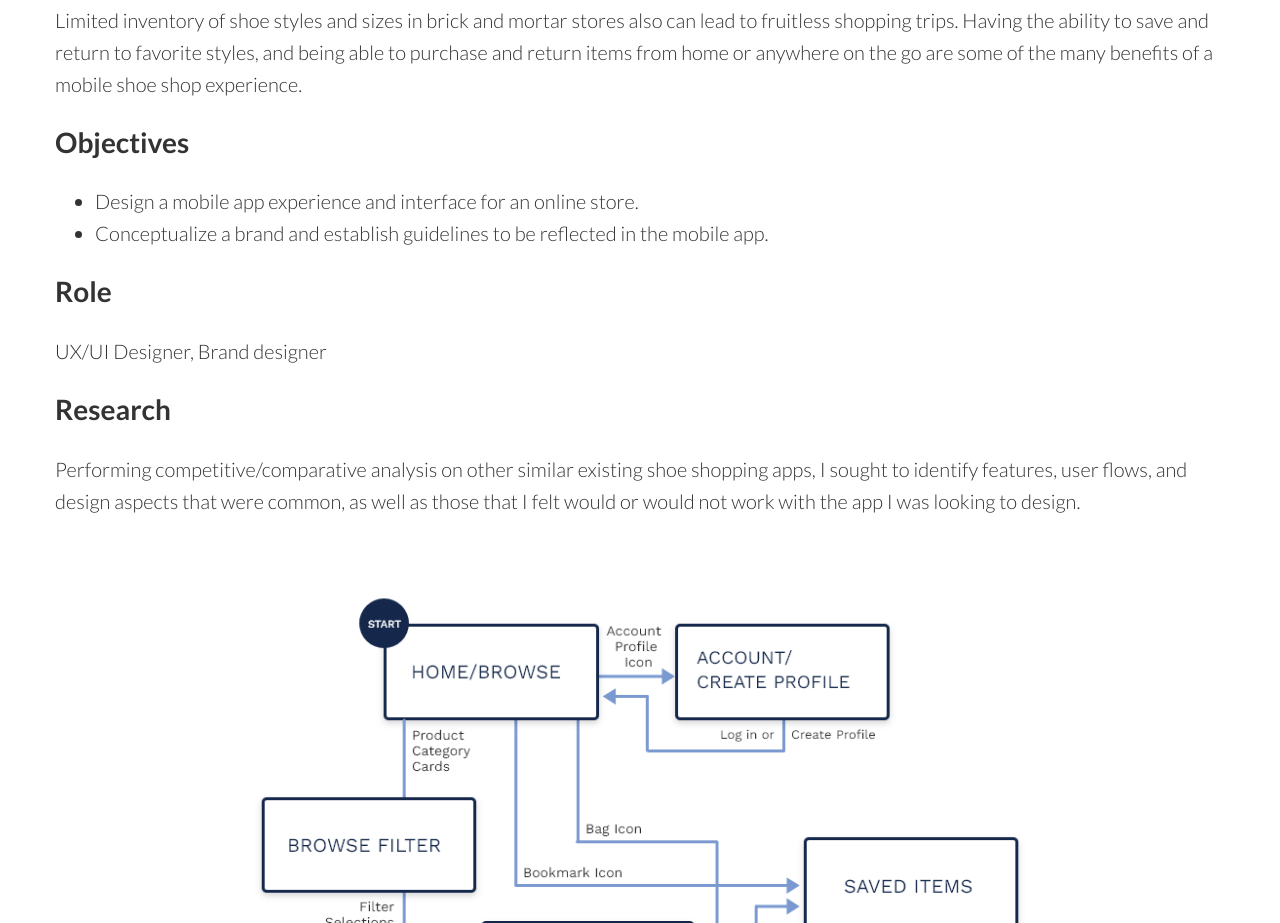
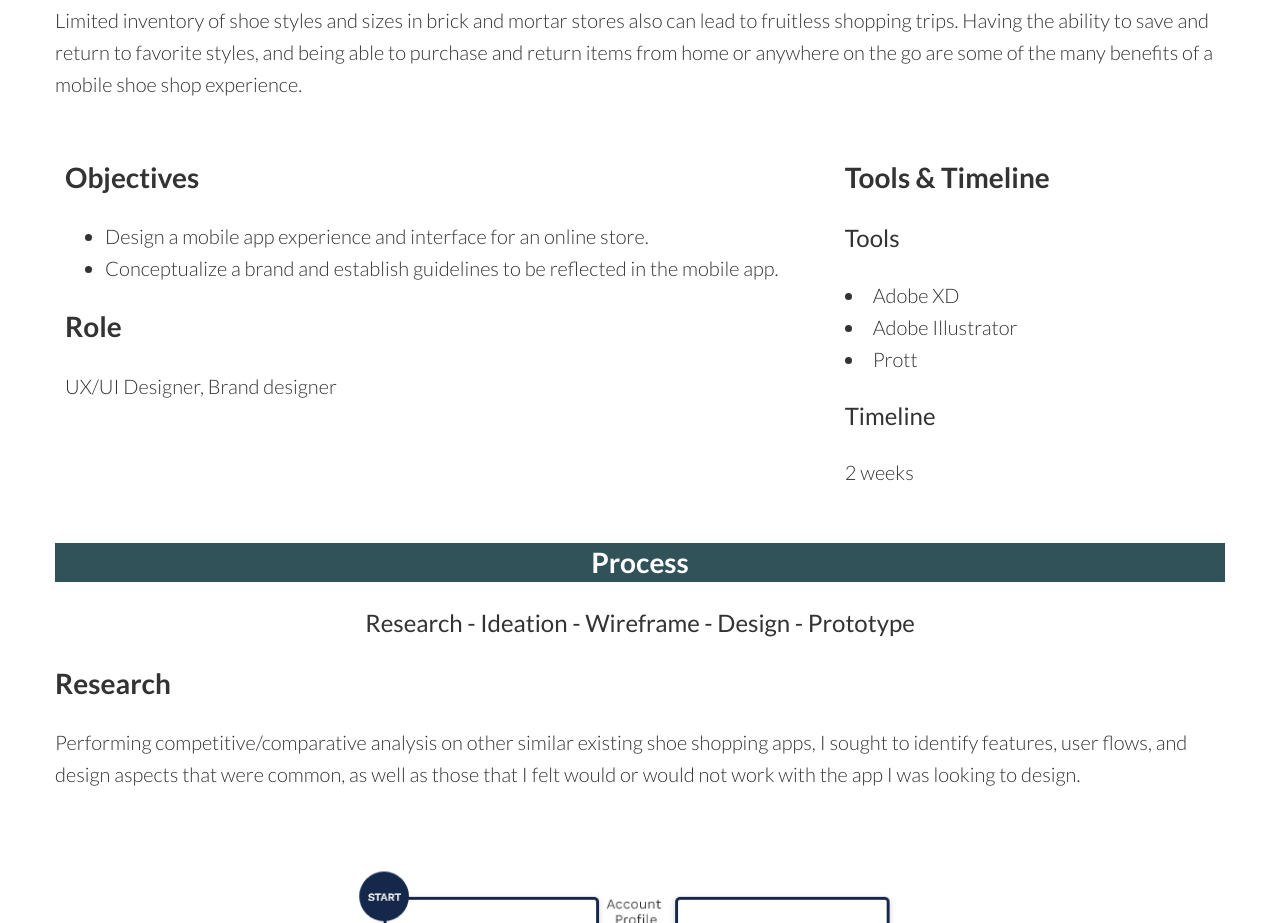
Before and after one commit to aambrosetti3/Directory, a plain HTML site: page shoeseum.html in a window 1280 px wide. Shown: the part 2400-3323 px from the top of the page. Drawn offline with nearby package versions, Linux system fonts and the light colour scheme.

Commit message:
updates to formatting
updates to formatting

```diff
--- a/css/style.css
+++ b/css/style.css
@@ -348,6 +348,16 @@ Medium devices (640px and larger)
     font-weight: 400;
   }
 
+  .processh2 {
+    text-align: center;
+    color: #FFFFFF;
+    background-color: #325259;
+  }
+
+  .processh3 {
+    text-align: center;
+  }
+
   p {
     text-align: left;
     font-size: 1.25em;
--- a/shoeseum.html
+++ b/shoeseum.html
@@ -58,32 +58,51 @@
       <!--section 1B-->
     </div>
     <!--section 1-->
-    <div>
+
       <!--section 2-->
-      <div>
+      <div class="row">
         <!--section 2A-->
+      <div class="column col-md-4 col-lg-6 col-xl-9">
+        <div>
         <h2> Objectives
         </h2>
         <ul>
           <li> Design a mobile app experience and interface for an online store.</li>
           <li> Conceptualize a brand and establish guidelines to be reflected in the mobile app. </li>
         </ul>
-      </div>
+</div>
       <!--section 2A-->
-      <div>
+
         <!--section 2B-->
-        <h2> Role
+        <div>
+          <h2> Role
         </h2>
         <p> UX/UI Designer, Brand designer
         </p>
       </div>
+    </div>
+      <div class="column col-md-2 col-lg-6 col-xl-3">
+        <h2> Tools & Timeline
+        </h2>
+        <h3> Tools </h3>
+        <li> Adobe XD</li>
+        <li> Adobe Illustrator</li>
+        <li> Prott</li>
+
+          <h3> Timeline </h3>
+          <p> 2 weeks </p>
+      </div>
+      </div>
       <!--section 2B-->
-    </div>
+
     <!--section 2-->
     <div>
       <!--section 3-->
       <div>
         <!--section 3A-->
+        <h2 class="processh2"> Process </h2>
+        <h3 class="processh3"> Research - Ideation - Wireframe - Design - Prototype </h3>
+
         <h2> Research
         </h2>
         <p>
```
Also changed, not shown: about.html (+3 -3 lines), green-thumb.html (+17 -2 lines), index.html (+13 -11 lines), 1 other file.
